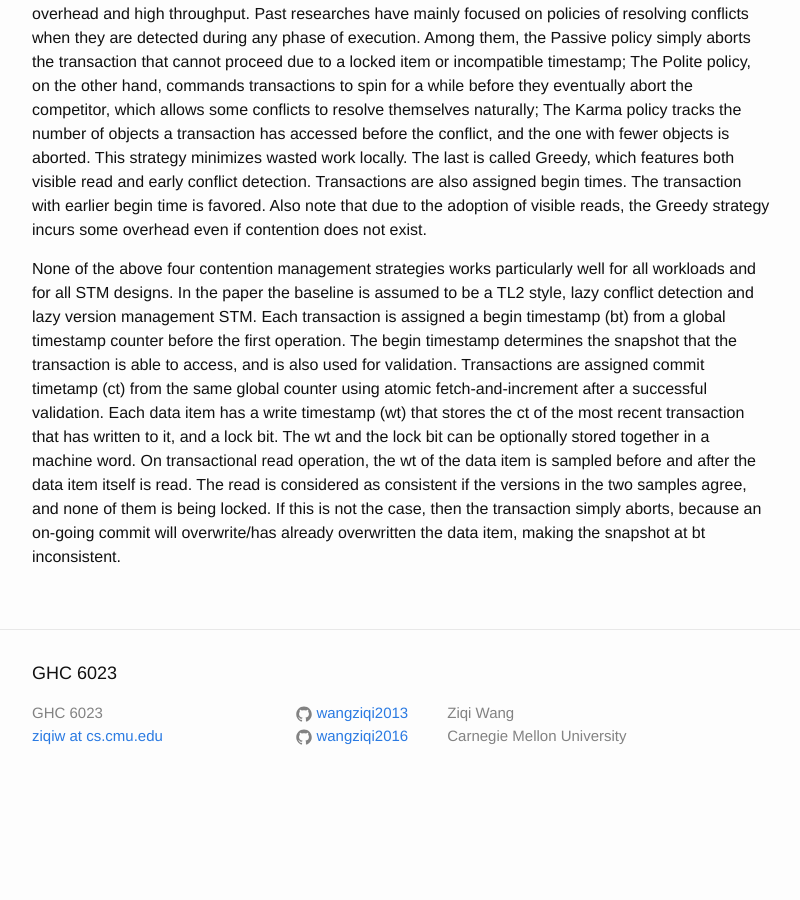
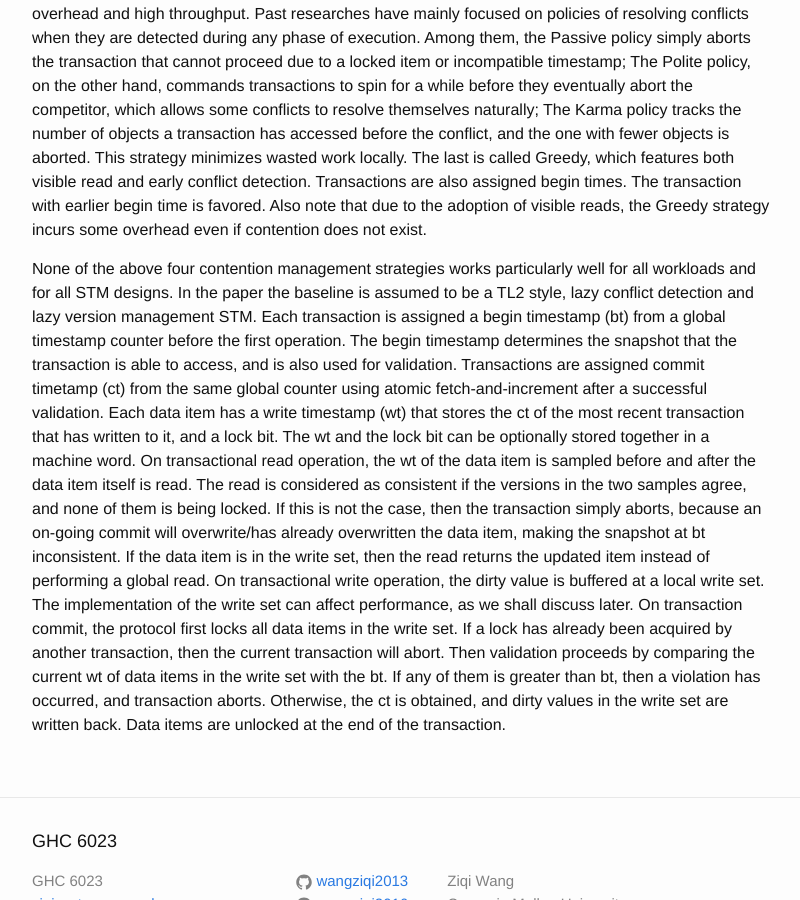
Before and after one commit to wangziqi2013/wangziqi2013.github.io, a Jekyll site: the page built from _posts/2018-07-03-A-Comprehensive-Strategy-for-Contention-Management-In-STM.markdown, in a window 1280 px wide and 900 px high, scrolled down 859 px. Shown: the whole window, without its empty margins (238-1038 px from the left). Built offline with Jekyll 4.4.1, drawn with Linux system fonts in a browser that asks for light colours; before the commit the page ends 1666 px from its top, so only the background shows below that.

Commit message:
Finish TL2

```diff
--- a/_posts/2018-07-03-A-Comprehensive-Strategy-for-Contention-Management-In-STM.markdown
+++ b/_posts/2018-07-03-A-Comprehensive-Strategy-for-Contention-Management-In-STM.markdown
@@ -39,4 +39,11 @@ that has written to it, and a lock bit. The wt and the lock bit can be optionall
 On transactional read operation, the wt of the data item is sampled before and after the data item itself is read.
 The read is considered as consistent if the versions in the two samples agree, and none of them is being locked.
 If this is not the case, then the transaction simply aborts, because an on-going commit will overwrite/has already
-overwritten the data item, making the snapshot at bt inconsistent.
+overwritten the data item, making the snapshot at bt inconsistent. If the data item is in the write set, then the
+read returns the updated item instead of performing a global read. On transactional write operation, the dirty value
+is buffered at a local write set. The implementation of the write set can affect performance, as we shall discuss later.
+On transaction commit, the protocol first locks all data items in the write set. If a lock has already been acquired
+by another transaction, then the current transaction will abort. Then validation proceeds by comparing the current wt
+of data items in the write set with the bt. If any of them is greater than bt, then a violation has occurred, and
+transaction aborts. Otherwise, the ct is obtained, and dirty values in the write set are written back. Data items
+are unlocked at the end of the transaction.
```
